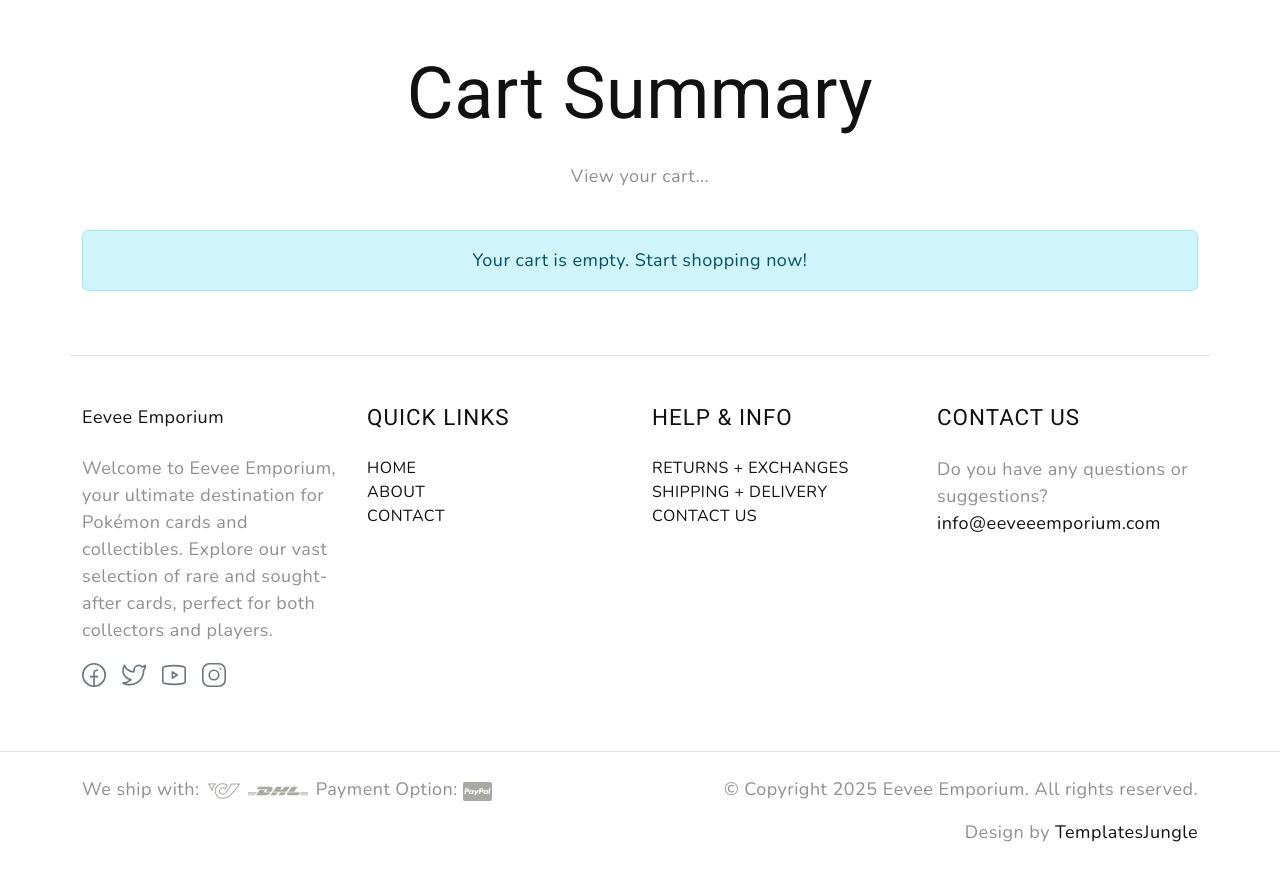
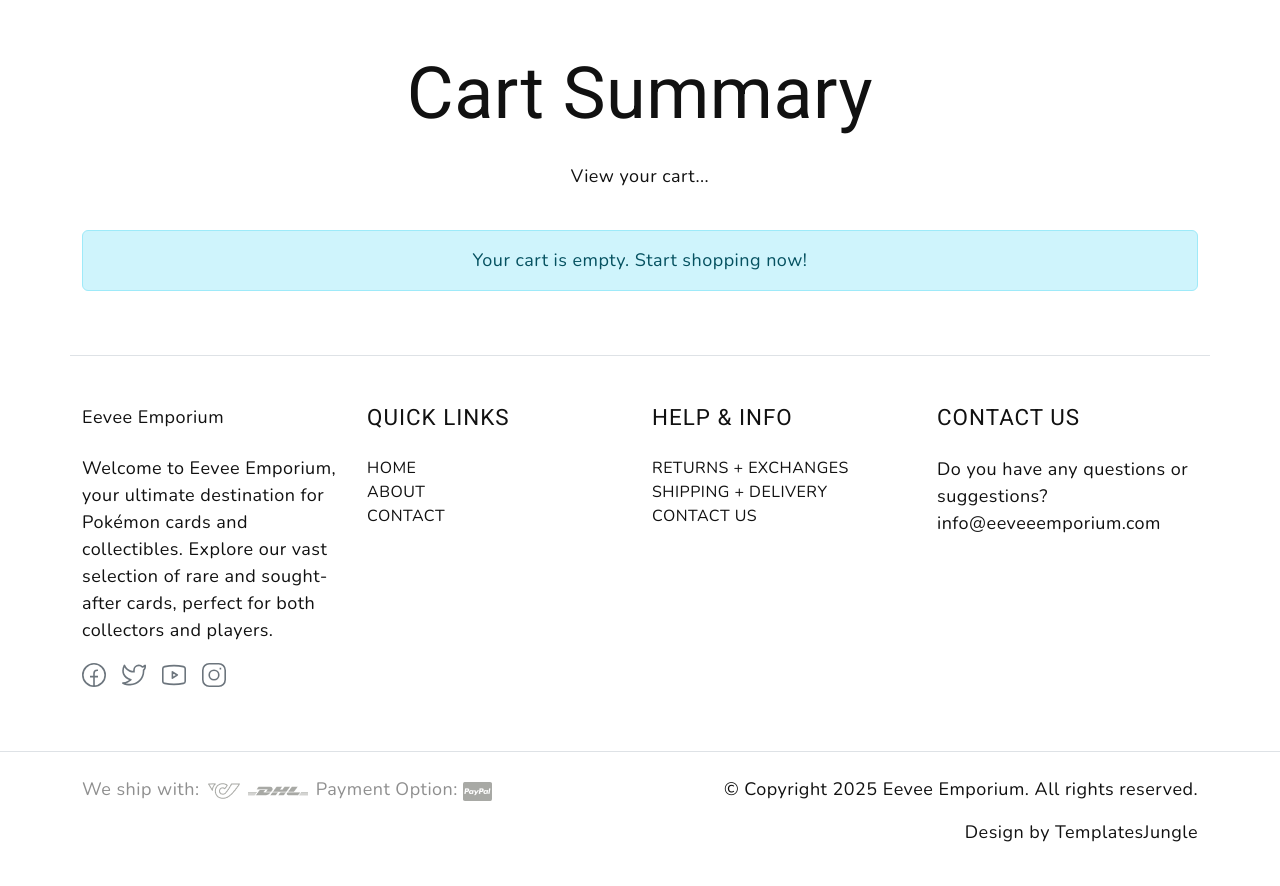
Before and after one commit to JaimieHemmings/eevee-emporium, a Django app: page /cart/ in a window 1280 px wide. Shown: the part 74-960 px from the top of the page. Run offline with Django 4.2, Linux system fonts and the light colour scheme; data that the repository does not hold is empty; parts of the project's set-up code (start-up, migrations or seed data) failed here and were passed over.

Commit message:
Update style.css

```diff
--- a/static/css/style.css
+++ b/static/css/style.css
@@ -1687,3 +1687,7 @@ form p {
   color: #721c24;
   border-color: #f5c6cb;
 }
+
+p {
+  color: #111;
+}
```
